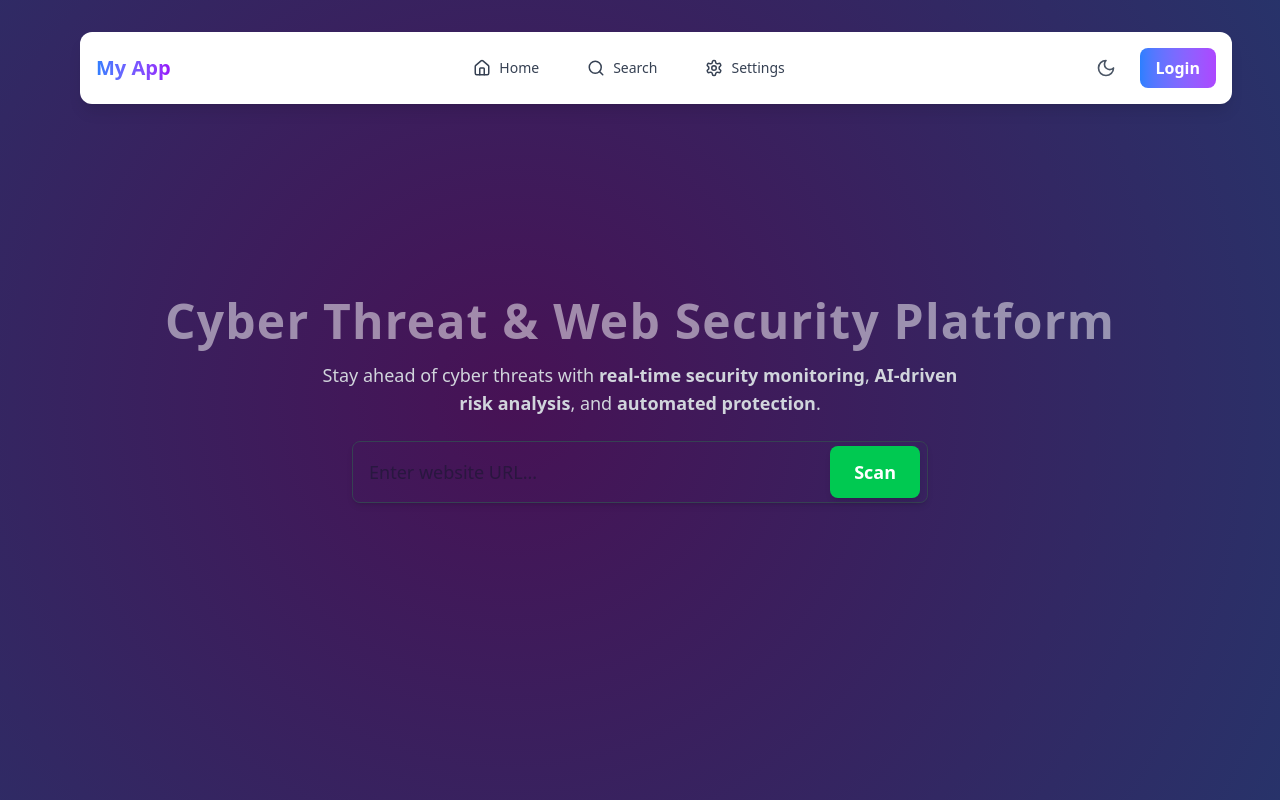
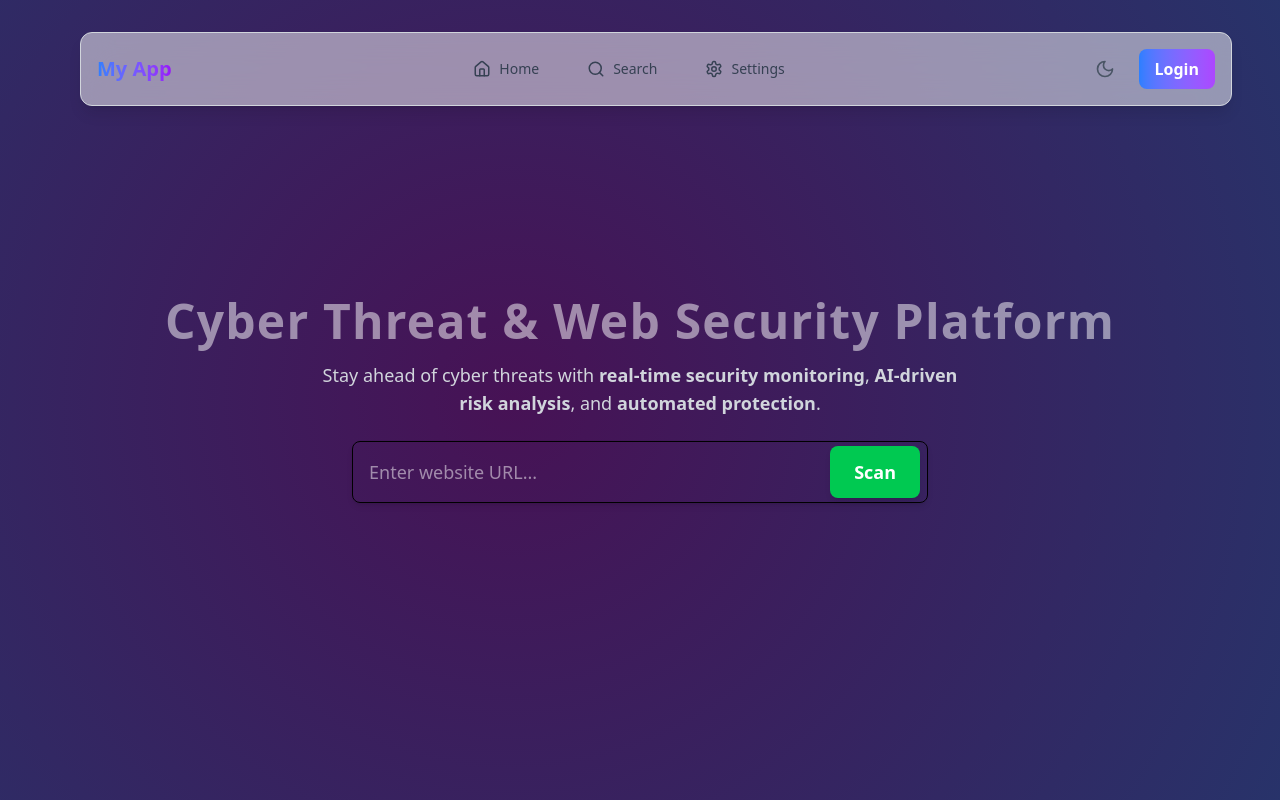
Before and after one commit to codehb01/cybersecurity, a React (Vite) app in the folder frontend/: page / in a window 1280 px wide. Shown: the top 800 px of the page. Built offline with nearby package versions, Linux system fonts and the light colour scheme.

Commit message:
commit by pranit : nav bar updated

```diff
--- a/frontend/src/components/HomePage.jsx
+++ b/frontend/src/components/HomePage.jsx
@@ -21,8 +21,6 @@ export default function HomePage() {
           Cyber Threat & Web Security Platform
         </h1>
 
-
-
       {/* Hero Section: Subtitle */}
       <p className="text-lg text-center mb-6 max-w-2xl text-gray-300 animate-fadeInUp animation-delay-300">
         Stay ahead of cyber threats with <strong>real-time security monitoring</strong>,
@@ -37,7 +35,7 @@ export default function HomePage() {
           value={search}
           onChange={(e) => setSearch(e.target.value)}
           placeholder="Enter website URL..."
-          className="w-full p-4 text-lg text-gray-900 rounded-lg shadow-md border border-gray-700 focus:outline-none focus:ring-2 focus:ring-green-400"
+          className="w-full p-4 text-lg text-white rounded-lg shadow-md border border-black focus:outline-none focus:ring-2 focus:ring-green-400"
         />
 
         {/* Scan Button */}
--- a/frontend/src/components/Navbar.jsx
+++ b/frontend/src/components/Navbar.jsx
@@ -19,7 +19,7 @@ const Navbar = ({ user, setDarkMode, darkMode, handleLogout }) => {
   };
 
   return (
-    <nav className="bg-white dark:bg-gray-900 shadow-lg rounded-xl m-4 p-4 fixed top-4 left-1/2 transform -translate-x-1/2 w-[90%] max-w-7xl z-50">
+    <nav className="bg-white/50 dark:bg-gray-900/50 border border-gray-300 dark:border-gray-700 shadow-lg rounded-xl backdrop-blur-lg m-4 p-4 fixed top-4 left-1/2 transform -translate-x-1/2 w-[90%] max-w-7xl z-50">
       <div className="flex items-center justify-between">
         {/* Logo */}
         <Link to="/">
@@ -69,7 +69,7 @@ const Navbar = ({ user, setDarkMode, darkMode, handleLogout }) => {
 
       {/* Mobile Menu */}
       {isMenuOpen && (
-        <div className="md:hidden mt-4 flex flex-col space-y-2 bg-white dark:bg-gray-800 rounded-lg p-4 shadow-md">
+        <div className="md:hidden mt-4 flex flex-col space-y-2 bg-white/50 dark:bg-gray-800/50 border border-gray-300 dark:border-gray-700 backdrop-blur-lg rounded-lg p-4 shadow-md">
           <NavLink href="/" label="Home" icon={<Home size={18} />} onClick={closeMenu} />
           <NavLink href="/search" label="Search" icon={<Search size={18} />} onClick={closeMenu} />
           <NavLink href="/settings" label="Settings" icon={<Settings size={18} />} onClick={closeMenu} />
```
Lines whose indentation alone changed are shown as unchanged.
